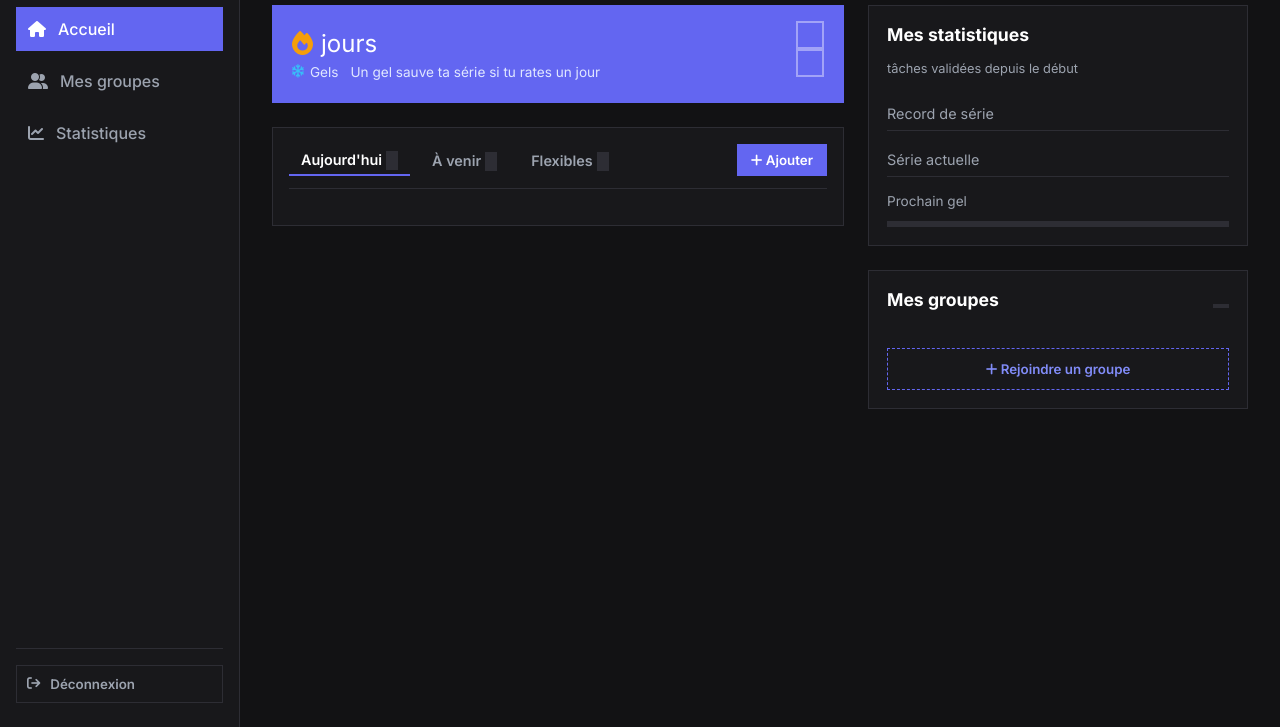
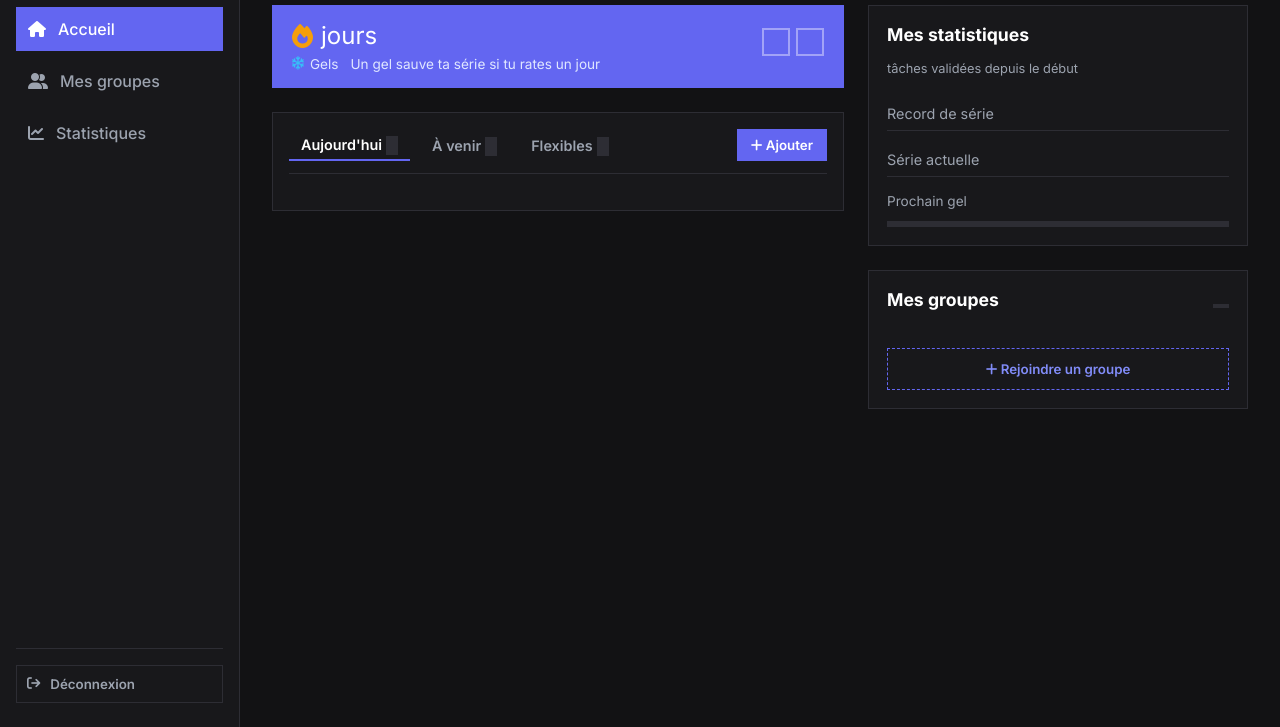
Before and after one commit to Thanthan77/StudyQuest, a plain HTML site: page pages/accueil.html in a window 1280 px wide. Shown: the part 73-800 px from the top of the page. Drawn offline with Linux system fonts and the light colour scheme; a script that the page names is missing.

Commit message:
fix: cases page accueil

```diff
--- a/css/components/accueil.css
+++ b/css/components/accueil.css
@@ -151,7 +151,16 @@ body.app-body {
 /* Conteneur horizontal pour mettre les carrés côte à côte */
 .streak-checkboxes {
     display: flex;
+    flex-direction: row;
     gap: 6px; /* Espace entre les deux carrés */
+}
+
+/* Conteneur des deux mini-cases en disposition horizontale */
+.checkbox-mock {
+    display: flex;
+    flex-direction: row;
+    gap: 6px; /* Espace horizontal entre les deux carrés */
+    align-items: center;
 }
 
 /* Style de base d'un mini carré */
--- a/js/taskManager.js
+++ b/js/taskManager.js
@@ -11,7 +11,7 @@ export function initTasksModule(onDataChangeCallback) {
     let selectedTaskType = 'dated';
     let selectedCategory = 'school';
 
-    //  Gestion de l'ouverture et fermeture du modal
+    // Gestion de l'ouverture et fermeture du modal
     if (openModalBtn) {
         openModalBtn.addEventListener('click', () => {
             if (modal) modal.style.display = 'flex';
@@ -57,7 +57,7 @@ export function initTasksModule(onDataChangeCallback) {
         });
     });
 
-    //  Ajout d'une tâche via le formulaire
+    // Ajout d'une tâche via le formulaire
     if (addTaskForm) {
         addTaskForm.addEventListener('submit', async (e) => {
             e.preventDefault();
@@ -111,11 +111,11 @@ export function initTasksModule(onDataChangeCallback) {
 
             const taskId = taskItem.getAttribute('data-id');
 
-
             // Terminer / Cocher
             if (e.target.closest('.task-check')) {
                 const isCompleted = taskItem.classList.contains('completed');
                 const newStatus = isCompleted ? 'pending' : 'completed';
+
                 try {
                     // Mettre à jour le statut de la tâche dans la table 'tasks'
                     const { error: taskError } = await supabase
@@ -124,6 +124,8 @@ export function initTasksModule(onDataChangeCallback) {
                         .eq('id', taskId);
 
                     if (taskError) throw taskError;
+
+                    taskItem.classList.toggle('completed', newStatus === 'completed');
 
                     // Récupérer l'ID utilisateur depuis le localStorage
                     let userId = null;
@@ -164,7 +166,6 @@ export function initTasksModule(onDataChangeCallback) {
                     const box1 = document.getElementById('mini-box-1');
                     const box2 = document.getElementById('mini-box-2');
 
-
                     // Cocher le 1er carré si au moins 1 tâche est finie
                     if (box1) {
                         if (completedCount >= 1) {
@@ -187,13 +188,14 @@ export function initTasksModule(onDataChangeCallback) {
                         }
                     }
 
-        //  Rafraîchir l'interface pour afficher les nouvelles stats et le nouveau statut
+                    // Rafraîchir l'interface pour afficher les nouvelles stats et le nouveau statut
                     if (typeof onDataChangeCallback === 'function') onDataChangeCallback();
 
                 } catch (err) {
                     console.error("Erreur lors de la mise à jour du statut ou du profil :", err.message);
                 }
             }
+
             // Supprimer
             if (e.target.closest('.delete-task-btn')) {
                 if (confirm("Supprimer cette tâche ?")) {
```
Lines whose indentation alone changed are shown as unchanged.
